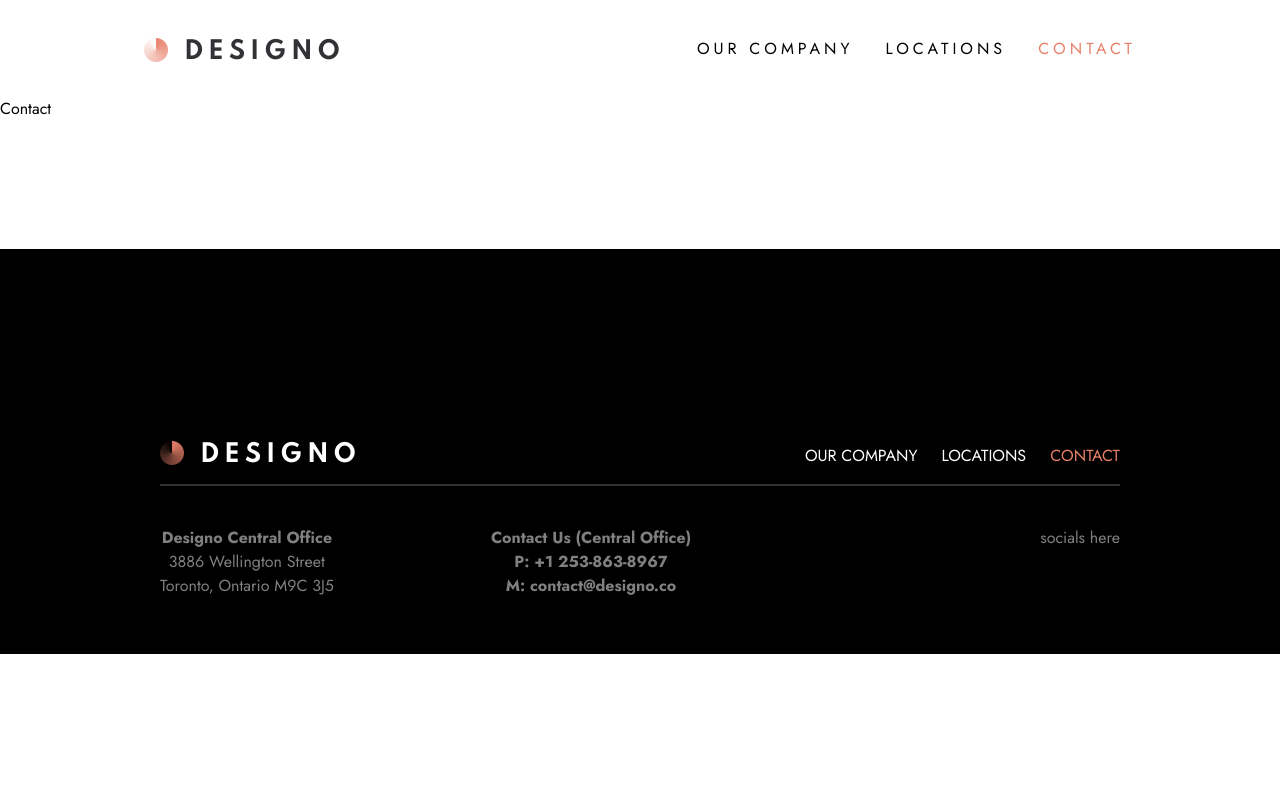
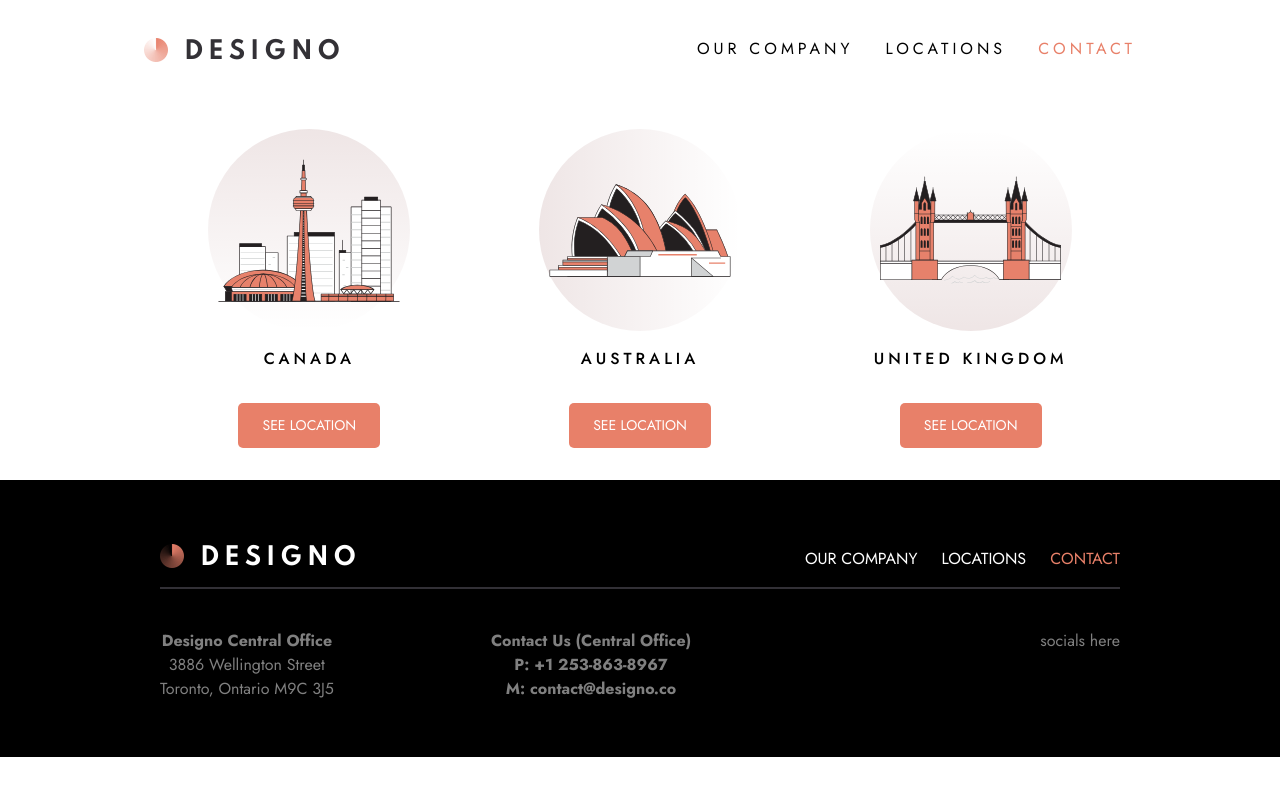
Before and after one commit to codyivy0/FM-designo-multi-page, a React app: page /contact in a window 1280 px wide. Shown: the top 796 px of the page. Built offline with nearby package versions, Linux system fonts and the light colour scheme; the HTML template or start-up script is replaced by a standard one.

Commit message:
extracted locationCard component for contact page, fixed footers with and without card

```diff
--- a/src/Components/Footer/Footer.jsx
+++ b/src/Components/Footer/Footer.jsx
@@ -3,7 +3,7 @@ import { NavLink } from "react-router-dom";
 
 const Footer = () => {
   return (
-    <footer>
+    <footer className={styles.footerNoCard}>
       <section className={styles.footerNav}>
         <NavLink to={"/"}>
           <img
--- a/src/Components/Footer/Footer.module.css
+++ b/src/Components/Footer/Footer.module.css
@@ -1,4 +1,4 @@
-footer {
+.footerNoCard {
   box-sizing: initial;
   background-color: black;
   color: white;
@@ -18,26 +18,25 @@ footer {
   gap: 1.5rem;
 }
 
-footer .footerLogo {
+.footerNoCard .footerLogo {
   box-sizing: initial;
-  margin-top: 8rem;
 }
 
-footer .footerDividerMobile {
+.footerNoCard .footerDividerMobile {
   background-color: var(--dark-grey);
   height: 1px;
   width: 100%;
 }
-footer .footerLinks {
+.footerNoCard .footerLinks {
   display: inherit;
   flex-direction: column;
   gap: 1.5rem;
 }
-footer .footerLink {
+.footerNoCard .footerLink {
   color: white;
 }
 
-footer .footerContactInfo {
+.footerNoCard .footerContactInfo {
   line-height: 0.5;
   opacity: 0.5;
   gap: 2rem;
@@ -53,7 +52,7 @@ footer .footerContactInfo {
 }
 
 @media (min-width: 768px) {
-  footer {
+  .footerNoCard {
     padding-inline: 2rem;
   }
   .footerNav {
@@ -64,13 +63,13 @@ footer .footerContactInfo {
     border-bottom: 2px solid var(--dark-grey);
     padding-bottom: 1rem;
   }
-  footer .footerDividerMobile {
+  .footerNoCard .footerDividerMobile {
     display: none;
   }
-  footer .footerLinks {
+  .footerNoCard .footerLinks {
     flex-direction: row;
   }
-  footer .footerContactInfo {
+  .footerNoCard .footerContactInfo {
     flex-direction: row;
     justify-content: space-between;
   }
@@ -80,7 +79,7 @@ footer .footerContactInfo {
 }
 
 @media (min-width: 1100px) {
-  footer {
+  .footerNoCard {
     padding-inline: 10rem;
   }
   .footerContactInfo > :nth-child(2) {
--- a/src/Components/FooterWithCard/FooterWithCard.jsx
+++ b/src/Components/FooterWithCard/FooterWithCard.jsx
@@ -4,7 +4,7 @@ import { NavLink } from "react-router-dom";
 
 const FooterWithCard = () => {
   return (
-    <footer>
+    <footer className={styles.footerWithCard}>
       <section className={styles.footerCard}>
         <div>
           <h1>Lets talk about your project</h1>
--- a/src/Components/FooterWithCard/FooterWithCard.module.css
+++ b/src/Components/FooterWithCard/FooterWithCard.module.css
@@ -1,4 +1,4 @@
-footer {
+.footerWithCard {
   box-sizing: initial;
   background-color: black;
   color: white;
@@ -42,26 +42,26 @@ footer {
   gap: 1.5rem;
 }
 
-footer .footerLogo {
+.footerWithCard .footerLogo {
   box-sizing: initial;
   margin-top: 6rem;
 }
 
-footer .footerDividerMobile {
+.footerWithCard .footerDividerMobile {
   background-color: var(--dark-grey);
   height: 1px;
   width: 100%;
 }
-footer .footerLinks {
+.footerWithCard .footerLinks {
   display: inherit;
   flex-direction: column;
   gap: 1.5rem;
 }
-footer .footerLink {
+.footerWithCard .footerLink {
   color: white;
 }
 
-footer .footerContactInfo {
+.footerWithCard .footerContactInfo {
   line-height: 0.5;
   opacity: 0.5;
   gap: 2rem;
@@ -77,7 +77,7 @@ footer .footerContactInfo {
 }
 
 @media (min-width: 768px) {
-  footer {
+  .footerWithCard {
     padding-inline: 2rem;
     margin-top: 15rem;
   }
@@ -99,13 +99,13 @@ footer .footerContactInfo {
     border-bottom: 2px solid var(--dark-grey);
     padding-bottom: 1rem;
   }
-  footer .footerDividerMobile {
+  .footerWithCard .footerDividerMobile {
     display: none;
   }
-  footer .footerLinks {
+  .footerWithCard .footerLinks {
     flex-direction: row;
   }
-  footer .footerContactInfo {
+  .footerWithCard .footerContactInfo {
     flex-direction: row;
     justify-content: space-between;
   }
@@ -115,7 +115,7 @@ footer .footerContactInfo {
 }
 
 @media (min-width: 1100px) {
-  footer {
+  .footerWithCard {
     padding-inline: 10rem;
     margin-top: 8rem;
   }
--- /dev/null
+++ b/src/Components/LocationCards/LocationCards.jsx
@@ -0,0 +1,42 @@
+import styles from "./LocationCards.module.css";
+import { NavLink } from "react-router-dom";
+import Button from "../Button/Button";
+
+const LocationCards = () => {
+  return (
+    <section className={styles.sectionLocations}>
+      <div className={styles.location}>
+        <div className={`${styles.imagesContainer} ${styles.circleTop}`}>
+          <img src="/svg/illustration-canada.svg" alt="Canada" />
+        </div>
+        <p className={styles.locationName}>Canada</p>
+        <NavLink to={"/locations"} onClick={() => window.scroll(0, 0)}>
+          <Button className={styles.locationBtn}>SEE LOCATION</Button>
+        </NavLink>
+      </div>
+      <div className={styles.location}>
+        <div className={`${styles.imagesContainer} ${styles.circle}`}>
+          <img src="/svg/illustration-australia.svg" alt="Australia" />
+        </div>
+        <p className={styles.locationName}>Australia</p>
+        <NavLink to={"/locations"} onClick={() => window.scroll(0, 0)}>
+          <Button className={styles.locationBtn}>SEE LOCATION</Button>
+        </NavLink>
+      </div>
+      <div className={styles.location}>
+        <div className={`${styles.imagesContainer} ${styles.circleBottom}`}>
+          <img
+            src="/svg/illustration-united-kingdom.svg"
+            alt="United Kingdom"
+          />
+        </div>
+        <p className={styles.locationName}>United Kingdom</p>
+        <NavLink to={"/locations"} onClick={() => window.scroll(0, 0)}>
+          <Button className={styles.locationBtn}>SEE LOCATION</Button>
+        </NavLink>
+      </div>
+    </section>
+  );
+};
+
+export default LocationCards;
--- /dev/null
+++ b/src/Components/LocationCards/LocationCards.module.css
@@ -0,0 +1,75 @@
+.sectionLocations {
+  display: grid;
+  grid-template-columns: 1fr;
+  align-items: center;
+  justify-content: center;
+  padding-block: 2rem;
+  gap: 3rem;
+}
+
+.location {
+  display: flex;
+  flex-direction: column;
+  justify-content: center;
+  align-items: center;
+}
+.locationName {
+  text-transform: uppercase;
+  margin-bottom: 2rem;
+  font-weight: 500;
+  letter-spacing: 4px;
+}
+.locationBtn {
+  background-color: var(--peach);
+  color: white !important;
+}
+
+.imagesContainer {
+  position: relative;
+}
+.circle::before {
+  content: "";
+  position: absolute;
+  top: 0;
+  left: 0;
+  width: 100%;
+  height: 100%;
+  background-image: url("/svg/bg-pattern-small-circle.svg");
+  background-repeat: no-repeat;
+  background-position: center;
+  z-index: -1;
+}
+.circleBottom::before {
+  content: "";
+  position: absolute;
+  top: 0;
+  left: 0;
+  width: 100%;
+  height: 100%;
+  background-image: url("/svg/bg-pattern-small-circle.svg");
+  background-repeat: no-repeat;
+  background-position: center;
+  z-index: -1;
+  transform: rotate(-90deg);
+}
+.circleTop::before {
+  content: "";
+  position: absolute;
+  top: 0;
+  left: 0;
+  width: 100%;
+  height: 100%;
+  background-image: url("/svg/bg-pattern-small-circle.svg");
+  background-repeat: no-repeat;
+  background-position: center;
+  z-index: -1;
+  transform: rotate(90deg);
+}
+
+@media (min-width: 1100px) {
+  .sectionLocations {
+    grid-template-columns: 1fr 1fr 1fr;
+    gap: 0;
+    margin-inline: 9rem;
+  }
+}
--- a/src/Pages/Company.jsx
+++ b/src/Pages/Company.jsx
@@ -1,7 +1,6 @@
 import styles from "./Company.module.css";
 import FooterWithCard from "../Components/FooterWithCard/FooterWithCard";
-import Button from "../Components/Button/Button";
-import { NavLink } from "react-router-dom";
+import LocationCards from "../Components/LocationCards/LocationCards";
 
 const Company = () => {
   return (
@@ -22,6 +21,7 @@ const Company = () => {
               </p>
             </div>
           </section>
+
           <section className={styles.sectionWorldClass}>
             <div className={styles.worldClassImageHolder}></div>
             <div className={styles.worldClassText}>
@@ -41,40 +41,9 @@ const Company = () => {
               </p>
             </div>
           </section>
-          <section className={styles.sectionLocations}>
-            <div className={styles.location}>
-              <div className={`${styles.imagesContainer} ${styles.circleTop}`}>
-                <img src="/svg/illustration-canada.svg" alt="Canada" />
-              </div>
-              <p className={styles.locationName}>Canada</p>
-              <NavLink to={"/locations"} onClick={() => window.scroll(0, 0)}>
-                <Button className={styles.locationBtn}>SEE LOCATION</Button>
-              </NavLink>
-            </div>
-            <div className={styles.location}>
-              <div className={`${styles.imagesContainer} ${styles.circle}`}>
-                <img src="/svg/illustration-australia.svg" alt="Australia" />
-              </div>
-              <p className={styles.locationName}>Australia</p>
-              <NavLink to={"/locations"} onClick={() => window.scroll(0, 0)}>
-                <Button className={styles.locationBtn}>SEE LOCATION</Button>
-              </NavLink>
-            </div>
-            <div className={styles.location}>
-              <div
-                className={`${styles.imagesContainer} ${styles.circleBottom}`}
-              >
-                <img
-                  src="/svg/illustration-united-kingdom.svg"
-                  alt="United Kingdom"
-                />
-              </div>
-              <p className={styles.locationName}>United Kingdom</p>
-              <NavLink to={"/locations"} onClick={() => window.scroll(0, 0)}>
-                <Button className={styles.locationBtn}>SEE LOCATION</Button>
-              </NavLink>
-            </div>
-          </section>
+
+          <LocationCards />
+
           <section className={styles.sectionRealDeal}>
             <div className={styles.realDealImageHolder}></div>
             <div className={styles.worldClassText}>
--- a/src/Pages/Company.module.css
+++ b/src/Pages/Company.module.css
@@ -53,73 +53,7 @@ h1 {
   background-repeat: no-repeat;
   background-position: center;
 }
-.sectionLocations {
-  display: grid;
-  grid-template-columns: 1fr;
-  align-items: center;
-  justify-content: center;
-  padding-block: 2rem;
-  gap: 3rem;
-}
 
-.location {
-  display: flex;
-  flex-direction: column;
-  justify-content: center;
-  align-items: center;
-}
-.locationName {
-  text-transform: uppercase;
-  margin-bottom: 2rem;
-  font-weight: 500;
-  letter-spacing: 4px;
-}
-.locationBtn {
-  background-color: var(--peach);
-  color: white !important;
-}
-
-.imagesContainer {
-  position: relative;
-}
-.circle::before {
-  content: "";
-  position: absolute;
-  top: 0;
-  left: 0;
-  width: 100%;
-  height: 100%;
-  background-image: url("/svg/bg-pattern-small-circle.svg");
-  background-repeat: no-repeat;
-  background-position: center;
-  z-index: -1;
-}
-.circleBottom::before {
-  content: "";
-  position: absolute;
-  top: 0;
-  left: 0;
-  width: 100%;
-  height: 100%;
-  background-image: url("/svg/bg-pattern-small-circle.svg");
-  background-repeat: no-repeat;
-  background-position: center;
-  z-index: -1;
-  transform: rotate(-90deg);
-}
-.circleTop::before {
-  content: "";
-  position: absolute;
-  top: 0;
-  left: 0;
-  width: 100%;
-  height: 100%;
-  background-image: url("/svg/bg-pattern-small-circle.svg");
-  background-repeat: no-repeat;
-  background-position: center;
-  z-index: -1;
-  transform: rotate(90deg);
-}
 .sectionRealDeal {
   background-color: var(--light-grayish-peach);
   display: flex;
@@ -188,7 +122,7 @@ h1 {
     justify-content: center;
   }
   .aboutImageHolder {
-    height: 30rem;
+    height: 25rem;
     order: 2;
     background-image: url("/images/about/desktop/image-about-hero.jpg");
     border-radius: 0px 10px 10px 0;
@@ -212,11 +146,7 @@ h1 {
     height: auto;
     border-radius: 10px 0 0 10px;
   }
-  .sectionLocations {
-    grid-template-columns: 1fr 1fr 1fr;
-    gap: 0;
-    margin-inline: 9rem;
-  }
+
   .sectionRealDeal {
     display: grid;
     grid-template-columns: 1fr 1fr;
@@ -226,7 +156,7 @@ h1 {
   .realDealImageHolder {
     background-image: url("/images/about/desktop/image-real-deal.jpg");
     order: 2;
-    height: 30rem;
+    height: auto;
     border-radius: 0px 10px 10px 0px;
     background-position: initial;
   }
--- a/src/Pages/Contact.jsx
+++ b/src/Pages/Contact.jsx
@@ -1,11 +1,12 @@
 import Footer from "../Components/Footer/Footer";
+import LocationCards from "../Components/LocationCards/LocationCards";
 
 const Contact = () => {
   return (
-    <div>
-      Contact
+    <main>
+      <LocationCards />
       <Footer />
-    </div>
+    </main>
   );
 };
 
```
